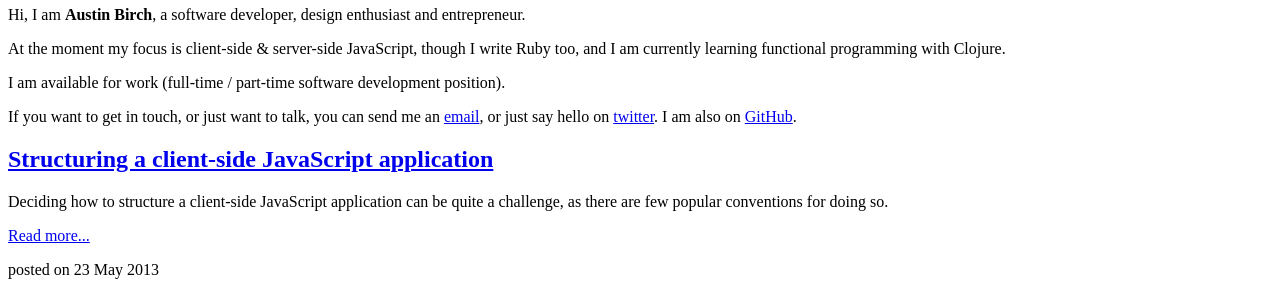
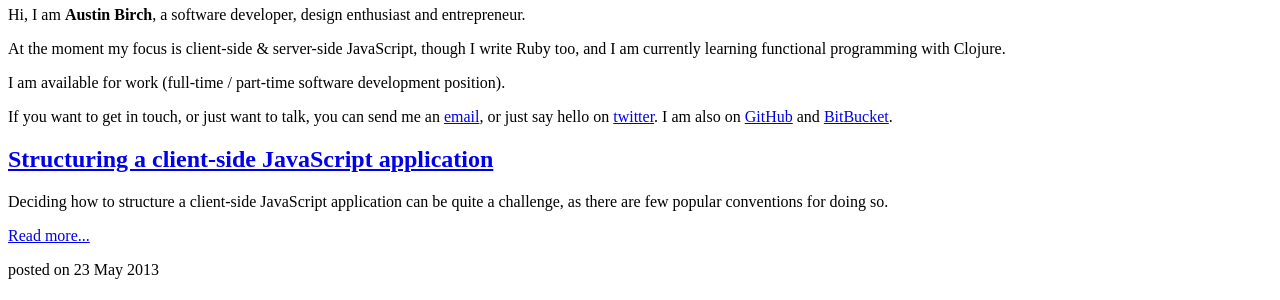
Before and after one commit to austinbirch/oldblog, a Jekyll site: the page built from src/index.html, in a window 1280 px wide and 900 px high. Shown: the part 385-685 px from the top of the window. Built offline with Jekyll 4.4.1, drawn with Linux system fonts in a browser that asks for light colours.

Commit message:
Add BitBucket link to profile section

```diff
--- a/src/_includes/profile.html
+++ b/src/_includes/profile.html
@@ -26,7 +26,8 @@
     If you want to get in touch, or just want to talk, you can send me an
     <a href="mailto:mraustinbirch@gmail.com">email</a>, or just say hello on
      <a href="https://twitter.com/austinbirch">twitter</a>. I am also on
-     <a href="https://github.com/austinbirch/">GitHub</a>.
+     <a href="https://github.com/austinbirch/">GitHub</a> and
+     <a href="https://bitbucket.org/austinbirch">BitBucket</a>.
     </p>
   </div>
 </div>
```
